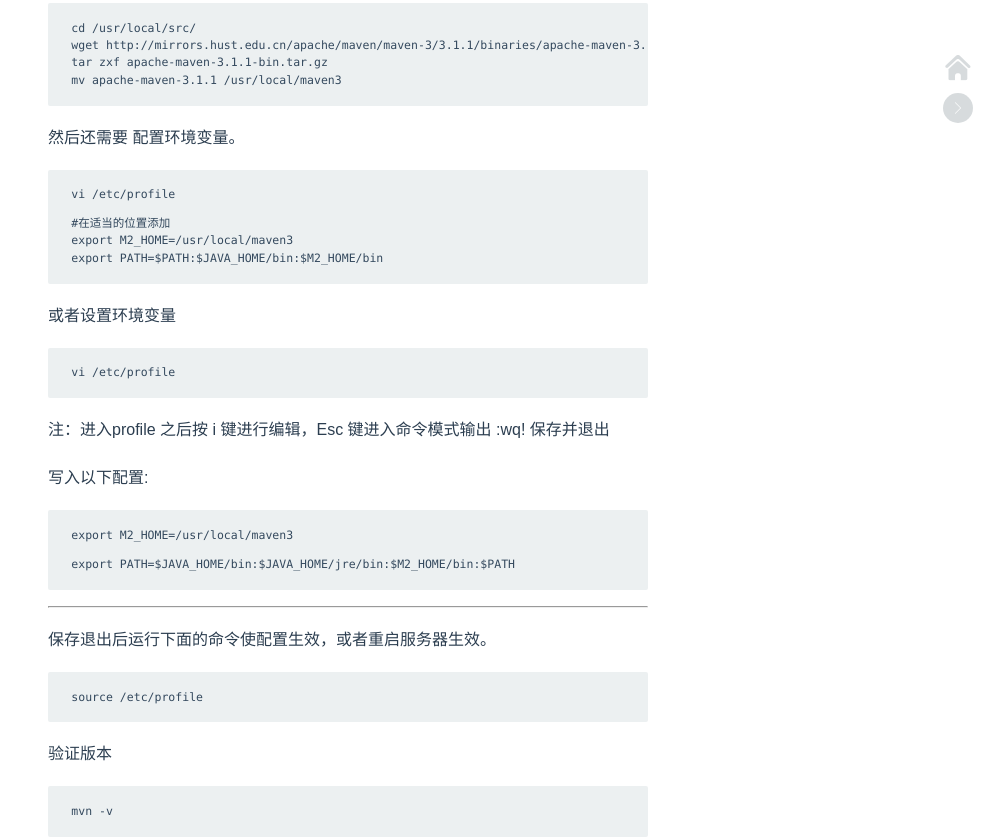
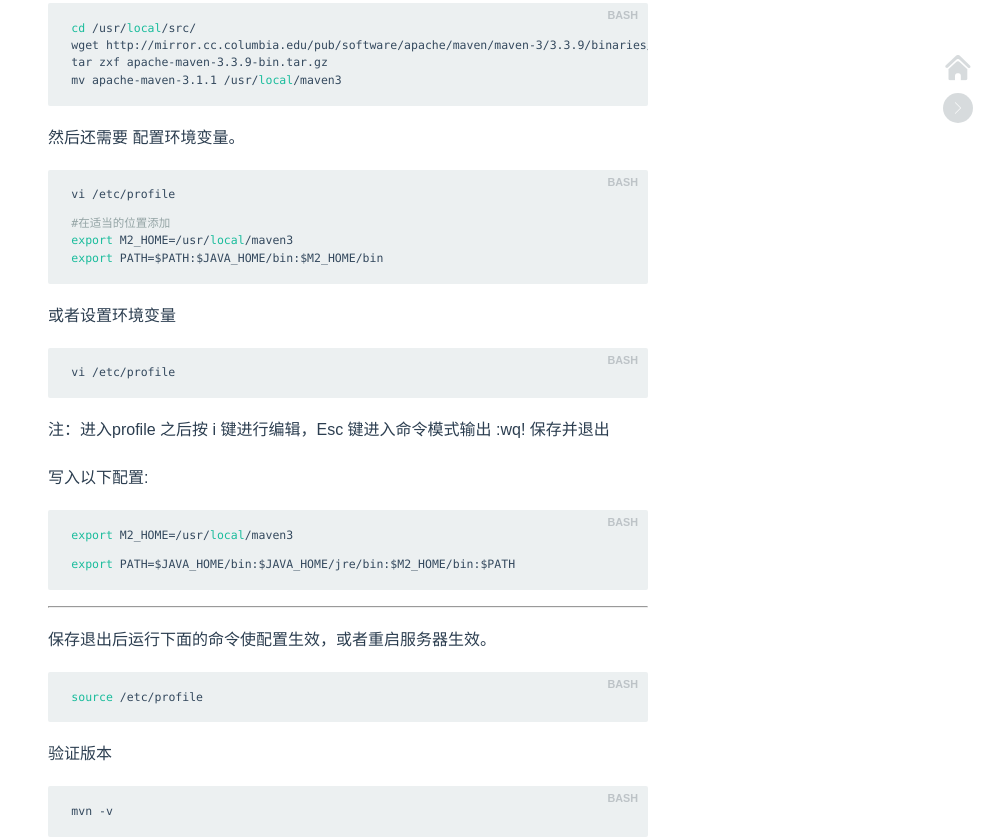
Before and after one commit to cnccpc/cnccpc, a plain HTML site: page 2016/11/26/CentOS安装Maven/index.html in a window 1280 px wide. Shown: the part 647-1487 px from the top of the page, without its empty margins (292-1280 px from the left). Drawn offline with Linux system fonts and the light colour scheme; a script that the page names is missing.

Commit message:
update Blog

```diff
--- a/2016/11/26/CentOS安装Maven/index.html
+++ b/2016/11/26/CentOS安装Maven/index.html
@@ -1,18 +1,18 @@
 <!DOCTYPE html><html lang="zh-cn"><head><meta charset="utf-8"><meta name="viewport" content="width=device-width,initial-scale=1.0,minimum-scale=1.0,maximum-scale=1.0,user-scalable=no"><meta name="format-detection" content="telephone=no"><meta name="format-detection" content="email=no"><title>CentOS安装Maven - cnccpc Blog</title><meta name="description"><meta name="keywords" content="cnccpc,Centos"><link rel="icon" href="/favicon.ico"><link rel="stylesheet" href="/css/main_style.min.css"></head><body><div class="post-header"><img class="background" src="/default_images/post_background.jpg"><div class="post-title"><h1 class="title">CentOS安装Maven</h1><ul class="meta"><li><i class="icon icon-author"></i>cnccpc</li><li><i class="icon icon-clock"></i>3 Minutes</li><li><i class="icon icon-calendar"></i>November 26, 2016</li></ul></div></div><div class="article-content"><p>Maven的下载地址是：<a href="http://maven.apache.org/download.cgi" target="_blank" rel="external">http://maven.apache.org/download.cgi</a></p>
 <p>安装Maven非常简单，只需要将下载的压缩文件解压就可以了。</p>
-<figure class="highlight plain"><table><tr><td class="gutter"><pre><div class="line">1</div><div class="line">2</div><div class="line">3</div><div class="line">4</div></pre></td><td class="code"><pre><div class="line">cd /usr/local/src/</div><div class="line">wget http://mirrors.hust.edu.cn/apache/maven/maven-3/3.1.1/binaries/apache-maven-3.1.1-bin.tar.gz</div><div class="line">tar zxf apache-maven-3.1.1-bin.tar.gz</div><div class="line">mv apache-maven-3.1.1 /usr/local/maven3</div></pre></td></tr></table></figure>
+<figure class="highlight bash"><table><tr><td class="gutter"><pre><div class="line">1</div><div class="line">2</div><div class="line">3</div><div class="line">4</div></pre></td><td class="code"><pre><div class="line"><span class="built_in">cd</span> /usr/<span class="built_in">local</span>/src/</div><div class="line">wget http://mirror.cc.columbia.edu/pub/software/apache/maven/maven-3/3.3.9/binaries/apache-maven-3.3.9-bin.tar.gz</div><div class="line">tar zxf apache-maven-3.3.9-bin.tar.gz</div><div class="line">mv apache-maven-3.1.1 /usr/<span class="built_in">local</span>/maven3</div></pre></td></tr></table></figure>
 <p>然后还需要 配置环境变量。</p>
-<figure class="highlight plain"><table><tr><td class="gutter"><pre><div class="line">1</div><div class="line">2</div><div class="line">3</div><div class="line">4</div><div class="line">5</div></pre></td><td class="code"><pre><div class="line">vi /etc/profile</div><div class="line"></div><div class="line">#在适当的位置添加</div><div class="line">export M2_HOME=/usr/local/maven3</div><div class="line">export PATH=$PATH:$JAVA_HOME/bin:$M2_HOME/bin</div></pre></td></tr></table></figure>
+<figure class="highlight bash"><table><tr><td class="gutter"><pre><div class="line">1</div><div class="line">2</div><div class="line">3</div><div class="line">4</div><div class="line">5</div></pre></td><td class="code"><pre><div class="line">vi /etc/profile</div><div class="line"></div><div class="line"><span class="comment">#在适当的位置添加</span></div><div class="line"><span class="built_in">export</span> M2_HOME=/usr/<span class="built_in">local</span>/maven3</div><div class="line"><span class="built_in">export</span> PATH=<span class="variable">$PATH</span>:<span class="variable">$JAVA_HOME</span>/bin:<span class="variable">$M2_HOME</span>/bin</div></pre></td></tr></table></figure>
 <p><strong>或者设置环境变量</strong></p>
-<figure class="highlight plain"><table><tr><td class="gutter"><pre><div class="line">1</div></pre></td><td class="code"><pre><div class="line">vi /etc/profile</div></pre></td></tr></table></figure>
+<figure class="highlight bash"><table><tr><td class="gutter"><pre><div class="line">1</div></pre></td><td class="code"><pre><div class="line">vi /etc/profile</div></pre></td></tr></table></figure>
 <p>注：进入profile 之后按 i 键进行编辑，Esc 键进入命令模式输出 :wq! 保存并退出</p>
 <p><strong>写入以下配置:</strong></p>
-<figure class="highlight plain"><table><tr><td class="gutter"><pre><div class="line">1</div><div class="line">2</div><div class="line">3</div></pre></td><td class="code"><pre><div class="line">export M2_HOME=/usr/local/maven3</div><div class="line"></div><div class="line">export PATH=$JAVA_HOME/bin:$JAVA_HOME/jre/bin:$M2_HOME/bin:$PATH</div></pre></td></tr></table></figure>
+<figure class="highlight bash"><table><tr><td class="gutter"><pre><div class="line">1</div><div class="line">2</div><div class="line">3</div></pre></td><td class="code"><pre><div class="line"><span class="built_in">export</span> M2_HOME=/usr/<span class="built_in">local</span>/maven3</div><div class="line"></div><div class="line"><span class="built_in">export</span> PATH=<span class="variable">$JAVA_HOME</span>/bin:<span class="variable">$JAVA_HOME</span>/jre/bin:<span class="variable">$M2_HOME</span>/bin:<span class="variable">$PATH</span></div></pre></td></tr></table></figure>
 <hr>
 <p>保存退出后运行下面的命令使配置生效，或者重启服务器生效。</p>
-<figure class="highlight plain"><table><tr><td class="gutter"><pre><div class="line">1</div></pre></td><td class="code"><pre><div class="line">source /etc/profile</div></pre></td></tr></table></figure>
+<figure class="highlight bash"><table><tr><td class="gutter"><pre><div class="line">1</div></pre></td><td class="code"><pre><div class="line"><span class="built_in">source</span> /etc/profile</div></pre></td></tr></table></figure>
 <p>验证版本</p>
-<figure class="highlight plain"><table><tr><td class="gutter"><pre><div class="line">1</div></pre></td><td class="code"><pre><div class="line">mvn -v</div></pre></td></tr></table></figure>
+<figure class="highlight bash"><table><tr><td class="gutter"><pre><div class="line">1</div></pre></td><td class="code"><pre><div class="line">mvn -v</div></pre></td></tr></table></figure>
 <p>如果安装正确就可以看到Maven的版本了。如果提示以下错误，请检查/etc/profile中PATH环境变量值中是否包含Maven可执行文件的路径，以及是否使该配置生效。</p>
 <figure class="highlight plain"><table><tr><td class="gutter"><pre><div class="line">1</div></pre></td><td class="code"><pre><div class="line">-bash: mvn: command not found</div></pre></td></tr></table></figure>
 <p>更多关于Maven的用法可以从这里找到：<a href="http://maven.apache.org/guides/getting-started/index.html" target="_blank" rel="external">Maven Getting Started Guide</a></p>
```
